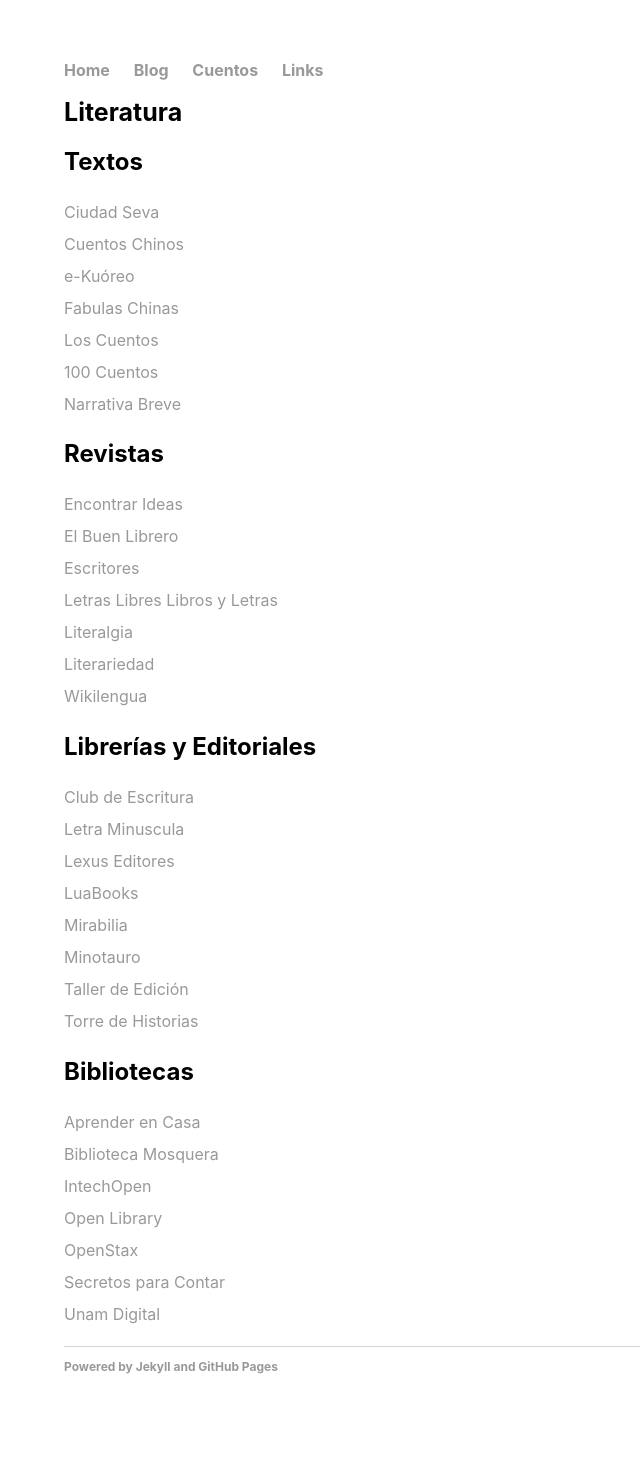
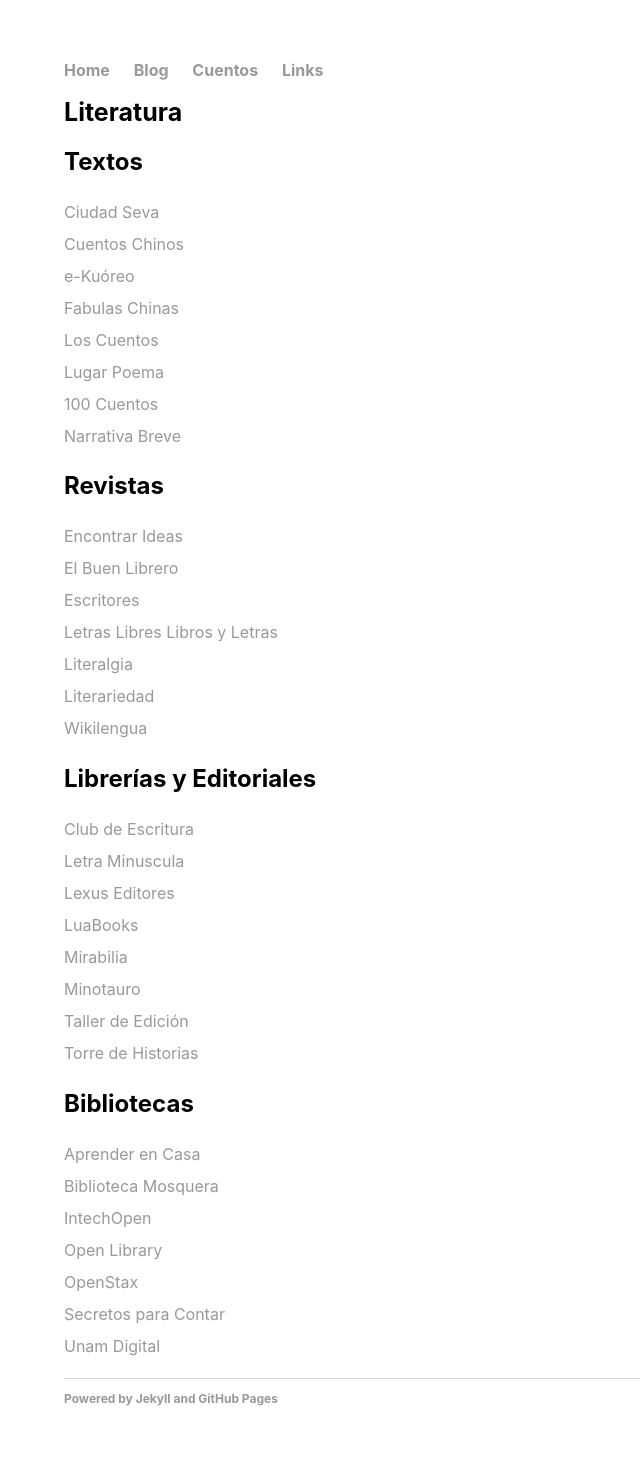
Before and after one commit to jumedata/jume-blog, a Jekyll site: the page built from _posts/2022-05-20-Literatura.md, in a window 1280 px wide. Shown: the whole page, without its empty margins (0-640 px from the left). Built offline with Jekyll 4.4.1, drawn with Linux system fonts in a browser that asks for light colours; before the commit the page ends 1434 px from its top, so only the background shows below that.

Commit message:
Added Link

```diff
--- a/_posts/2022-05-20-Literatura.md
+++ b/_posts/2022-05-20-Literatura.md
@@ -12,6 +12,7 @@
 [e-Kuóreo](https://e-kuoreo.blogspot.com/)
 [Fabulas Chinas](https://www.um.es/tonosdigital/znum10/secciones/tri-fabulas.htm)
 [Los Cuentos](https://www.loscuentos.net/)
+[Lugar Poema](https://www.lugarpoema.com/)
 [100 Cuentos](http://comoescribiruncuento.blogspot.com/2014/05/100-grandes-cuentos-de-la-literatura.html?m=1)
 [Narrativa Breve](https://narrativabreve.com/)
 
```
